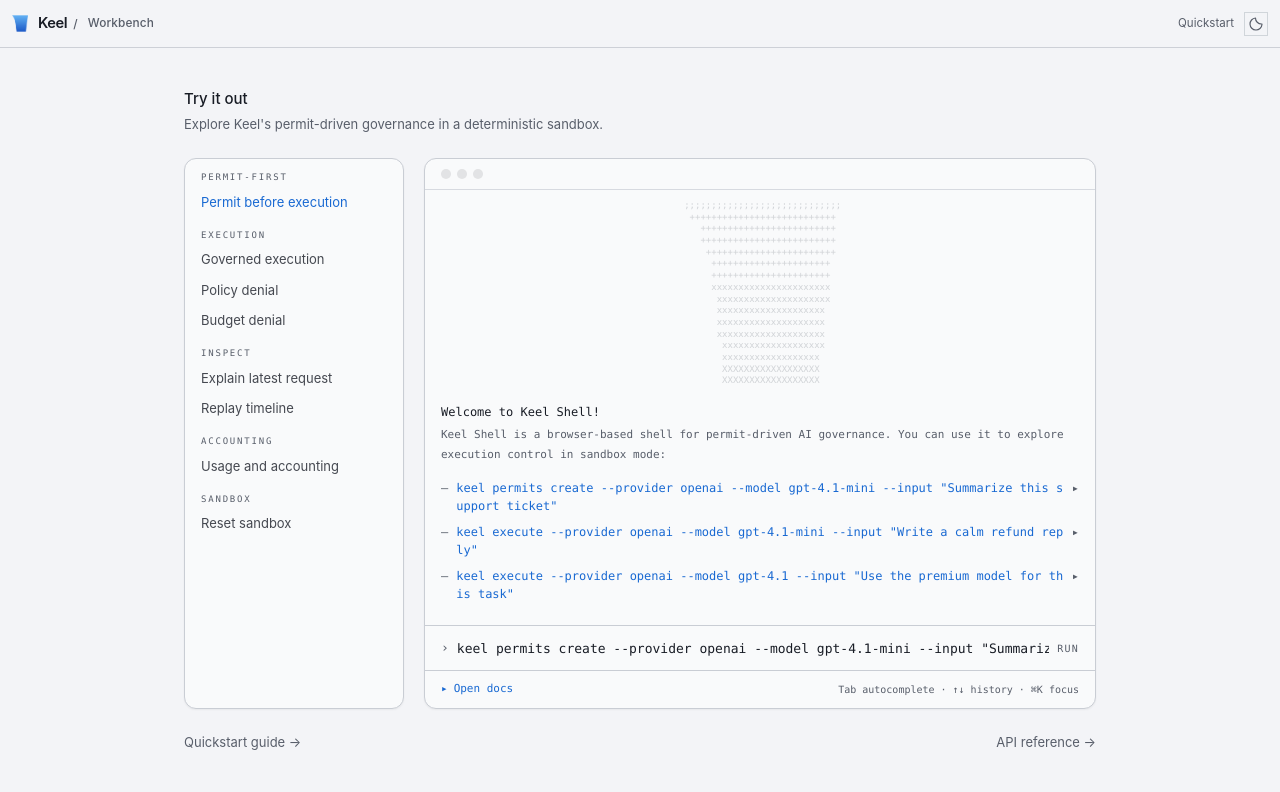
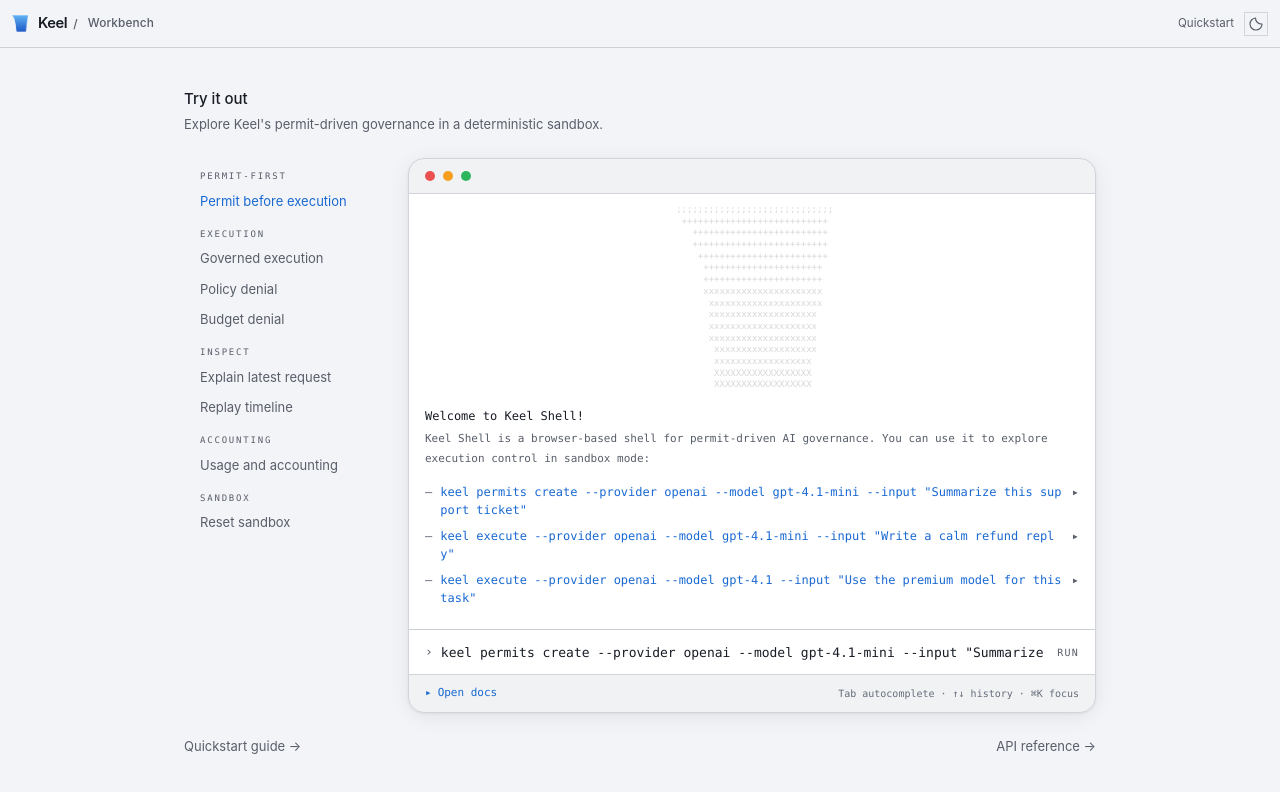
Before and after one commit to keelapi/keel-playground, a Next.js app: page / in a window 1280 px wide. Shown: the top 792 px of the page. Built offline with nearby package versions, Linux system fonts and the light colour scheme.

Commit message:
Adjust workbench layout and scenario sidebar styling

```diff
--- a/app/globals.css
+++ b/app/globals.css
@@ -26,6 +26,15 @@
     --radius: 0.125rem;
     --keel-success: 147 68% 47%;
     --keel-warning: 38 92% 56%;
+    --snippet-border: 220 12% 84%;
+    --snippet-chrome: 220 14% 95%;
+    --snippet-body: 0 0% 100%;
+    --snippet-shadow: 0 4px 24px -4px hsl(220 22% 12% / 0.10), 0 1px 3px 0 hsl(220 22% 12% / 0.06);
+    --snippet-muted: 220 9% 44%;
+    --snippet-text: 220 22% 14%;
+    --snippet-dot-red: 0 80% 62%;
+    --snippet-dot-amber: 36 92% 54%;
+    --snippet-dot-green: 142 62% 44%;
   }
 
   .dark {
@@ -50,6 +59,15 @@
     --ring: 212 86% 68%;
     --keel-success: 147 70% 52%;
     --keel-warning: 38 92% 55%;
+    --snippet-border: 220 12% 20%;
+    --snippet-chrome: 220 16% 11%;
+    --snippet-body: 220 14% 9%;
+    --snippet-shadow: 0 4px 32px -4px hsl(0 0% 0% / 0.5), 0 1px 3px 0 hsl(0 0% 0% / 0.3);
+    --snippet-muted: 214 12% 52%;
+    --snippet-text: 214 26% 88%;
+    --snippet-dot-red: 0 80% 62%;
+    --snippet-dot-amber: 36 92% 54%;
+    --snippet-dot-green: 142 62% 44%;
   }
 
   * {
--- a/components/scenario-sidebar.tsx
+++ b/components/scenario-sidebar.tsx
@@ -47,7 +47,7 @@
                 className={`block w-full px-4 py-[7px] text-left text-[13px] leading-tight transition ${
                   isActive
                     ? "text-primary"
-                    : "text-foreground/80 hover:text-foreground"
+                    : "text-muted-foreground hover:text-foreground"
                 }`}
               >
                 {scenario.title}
--- a/components/workbench-shell.tsx
+++ b/components/workbench-shell.tsx
@@ -346,8 +346,8 @@
           </p>
         </div>
 
-        <div className="grid grid-cols-1 gap-5 md:grid-cols-[220px_minmax(0,1fr)]">
-          <div className="hidden overflow-hidden rounded-xl border border-border bg-card shadow-sm md:block">
+        <div className="grid grid-cols-1 gap-6 md:grid-cols-[200px_minmax(0,1fr)]">
+          <div className="hidden md:block">
             <ScenarioSidebar
               scenarios={SCENARIO_LIBRARY}
               activeScenarioId={activeScenarioId}
@@ -355,14 +355,27 @@
             />
           </div>
 
-          <div className="flex flex-col overflow-hidden rounded-xl border border-border bg-card shadow-sm">
-            <div className="flex items-center gap-1.5 border-b border-border/70 px-4 py-2.5">
-              <span className="h-2.5 w-2.5 rounded-full bg-foreground/10" />
-              <span className="h-2.5 w-2.5 rounded-full bg-foreground/10" />
-              <span className="h-2.5 w-2.5 rounded-full bg-foreground/10" />
+          <div
+            className="flex flex-col overflow-hidden rounded-2xl"
+            style={{
+              border: "1px solid hsl(var(--snippet-border))",
+              background: "hsl(var(--snippet-chrome))",
+              boxShadow: "var(--snippet-shadow)",
+            }}
+          >
+            <div
+              className="flex items-center gap-2 px-4 py-3"
+              style={{ borderBottom: "1px solid hsl(var(--snippet-border))" }}
+            >
+              <span className="h-2.5 w-2.5 rounded-full" style={{ background: "hsl(var(--snippet-dot-red))" }} />
+              <span className="h-2.5 w-2.5 rounded-full" style={{ background: "hsl(var(--snippet-dot-amber))" }} />
+              <span className="h-2.5 w-2.5 rounded-full" style={{ background: "hsl(var(--snippet-dot-green))" }} />
             </div>
 
-            <div className="flex h-[480px] min-h-0 flex-col">
+            <div
+              className="flex h-[480px] min-h-0 flex-col"
+              style={{ background: "hsl(var(--snippet-body))", color: "hsl(var(--snippet-text))" }}
+            >
               <OutputPane
                 entries={entries}
                 selectedEntryId={selectedEntry?.id ?? null}
@@ -385,16 +398,22 @@
               />
             </div>
 
-            <div className="flex items-center justify-between border-t border-border px-4 py-2.5">
+            <div
+              className="flex items-center justify-between px-4 py-2.5"
+              style={{ borderTop: "1px solid hsl(var(--snippet-border))" }}
+            >
               <a
                 href="https://docs.keelapi.com"
                 target="_blank"
                 rel="noreferrer"
-                className="inline-flex items-center gap-1.5 font-mono text-[11px] text-primary transition hover:text-foreground"
+                className="inline-flex items-center gap-1.5 font-mono text-[11px] text-primary transition hover:opacity-75"
               >
                 <span aria-hidden="true">▸</span> Open docs
               </a>
-              <div className="hidden font-mono text-[10px] text-muted-foreground md:block">
+              <div
+                className="hidden font-mono text-[10px] md:block"
+                style={{ color: "hsl(var(--snippet-muted))" }}
+              >
                 Tab autocomplete · ↑↓ history · ⌘K focus
               </div>
             </div>
```
